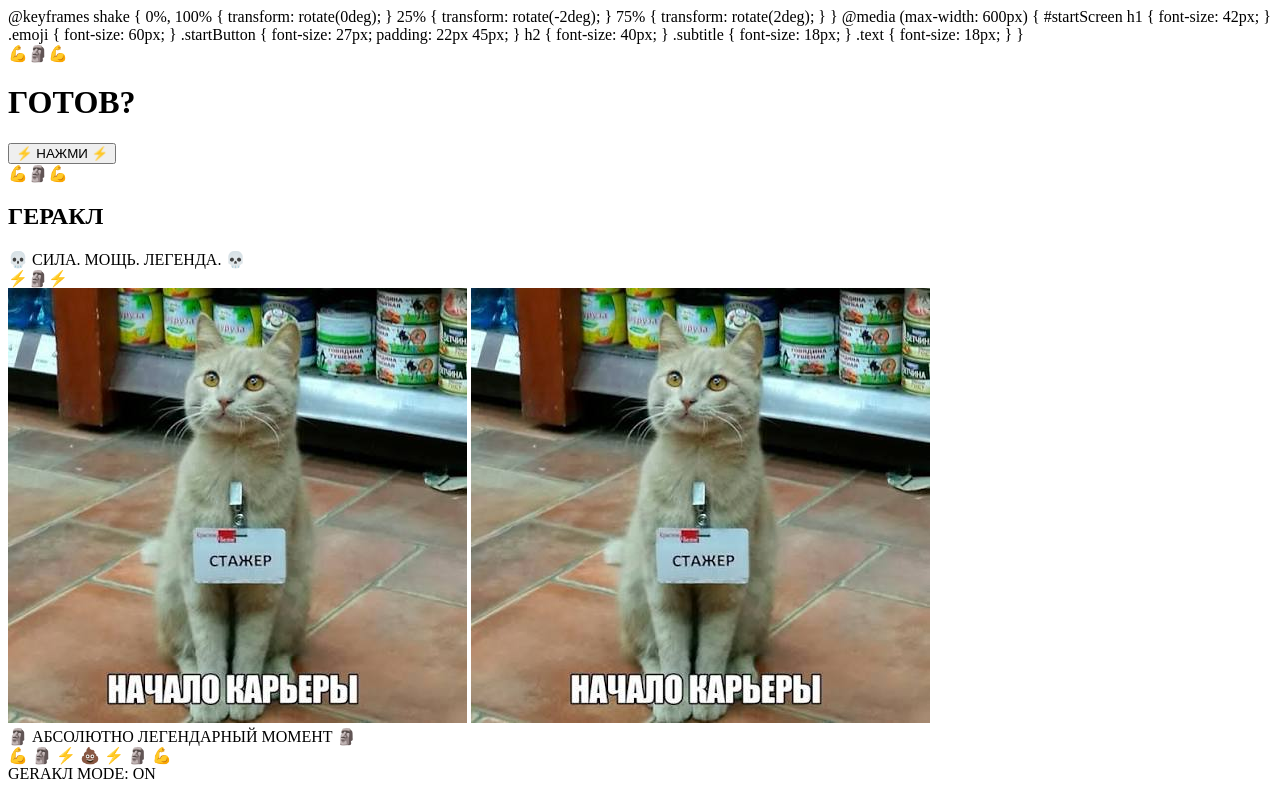
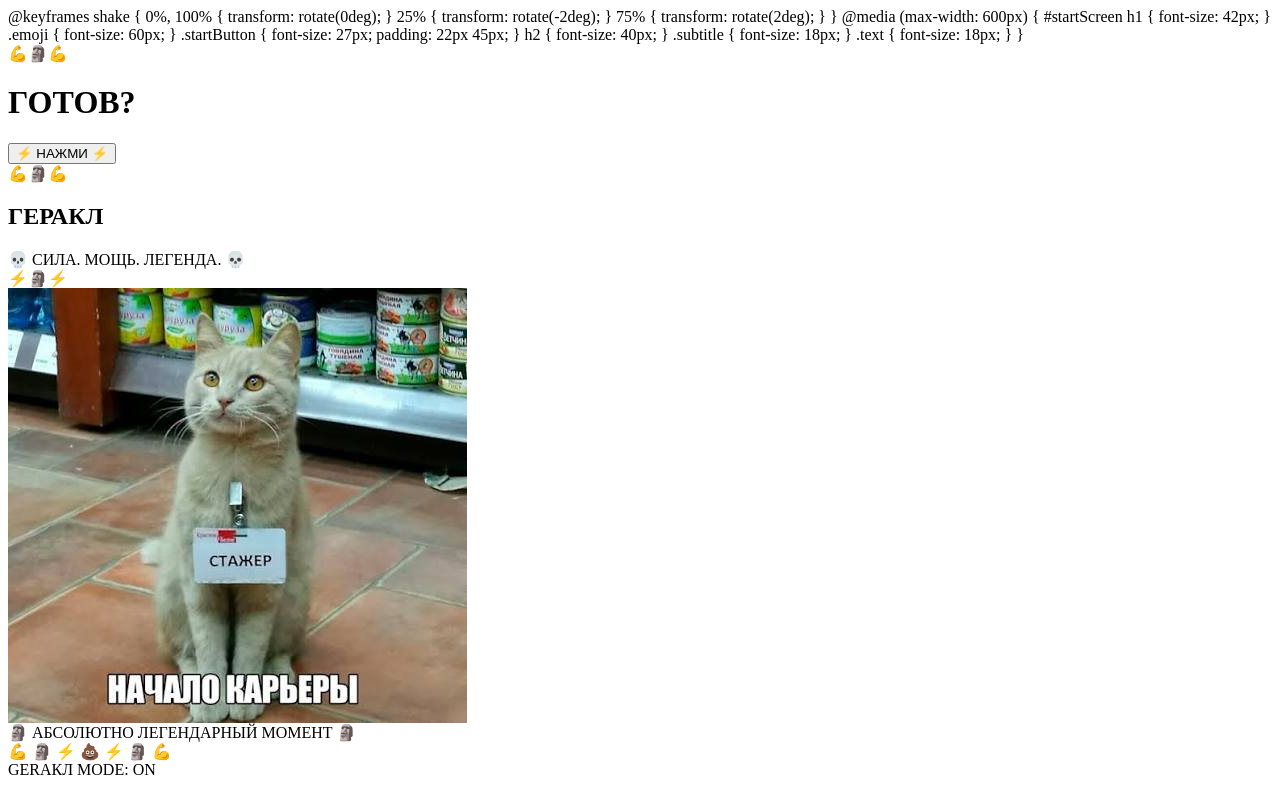
Before and after one commit to Danis3000/VIDEO2, a plain HTML site: page index.html in a window 1280 px wide. Drawn offline with Linux system fonts and the light colour scheme.

Commit message:
Update index.html

```diff
--- a/index.html
+++ b/index.html
@@ -84,8 +84,6 @@
         <div class="image-box">
             <img src="./gerakl.jpg" alt="Геракл">
 
-           <img src="https://danis3000.github.io/VIDEO2/gerakl.jpg" alt="Геракл">
-
         </div>
 
         <div class="text">
```
